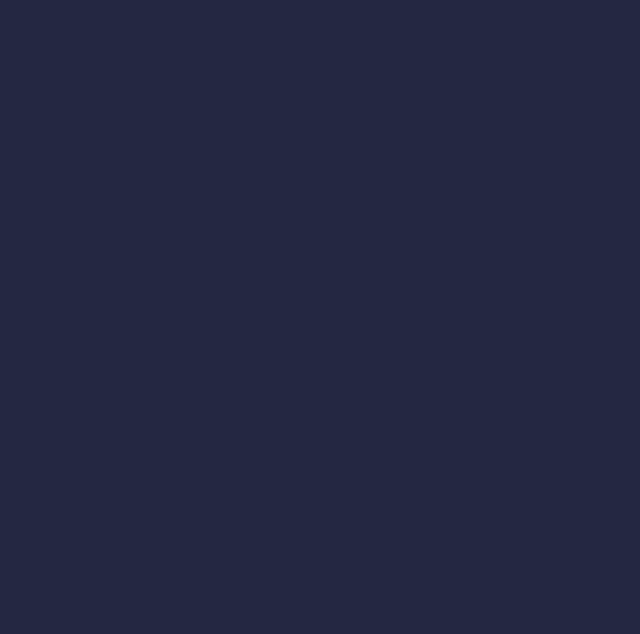
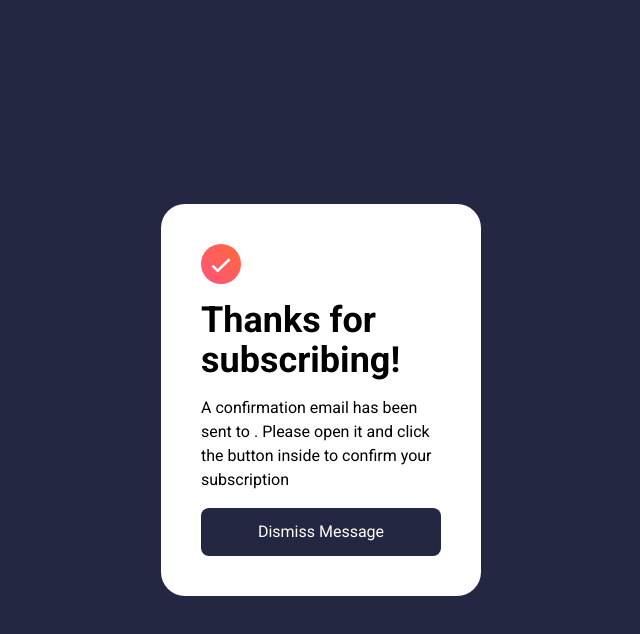
Before and after one commit to duncan-chege/newsletter-signup, a React (Vite) app: page / in a window 1280 px wide. Both pictures are taken after typing "name@example.com" into the empty fields and a click on the button "Subscribe to monthly newsletter". Shown: the top 634 px of the page, without its empty margins (319-959 px from the left). Built offline with nearby package versions, Linux system fonts and the light colour scheme.

Commit message:
finish coding the structure of the success page

```diff
--- a/src/components/App.jsx
+++ b/src/components/App.jsx
@@ -70,7 +70,7 @@ function App() {
                 placeholder="email@company.com"
                 aria-required="true"
               />
-              <button className="bg-dark-gray text-white py-3 mt-4 rounded-lg hover:bg-gradient-to-r from-tomato to-orange-500 transition duration-300" type="submit">Subscribe to monthly newsletter</button>
+              <button className="bg-dark-gray text-white py-3 mt-4 rounded-lg hover:bg-gradient-to-r from-tomato to-orange-500" type="submit">Subscribe to monthly newsletter</button>
           </form>
 
         </div>
--- a/src/components/Success.jsx
+++ b/src/components/Success.jsx
@@ -1,7 +1,17 @@
+import { useState } from "react";
+
 function Success() {
+
+    // const [userEmail, setUserEmail] = useState(props.emailValue);
+
     return (
         <main className="bg-dark-gray h-screen font-sans flex justify-center items-center">
-
+            <div className="p-10 bg-white w-1/4 rounded-3xl">
+                <img src="/assets/icon-success.svg" alt="icon" className="w-1/6 pb-4" />
+                <h1 className="text-4xl font-bold pb-4">Thanks for subscribing!</h1>
+                <p>A confirmation email has been sent to  . Please open it and click the button inside to confirm your subscription</p>
+                <button className="bg-dark-gray text-white w-full py-3 mt-4 rounded-lg hover:bg-gradient-to-r from-tomato to-orange-500">Dismiss Message</button>
+            </div>
         </main>
     )
 }
```
